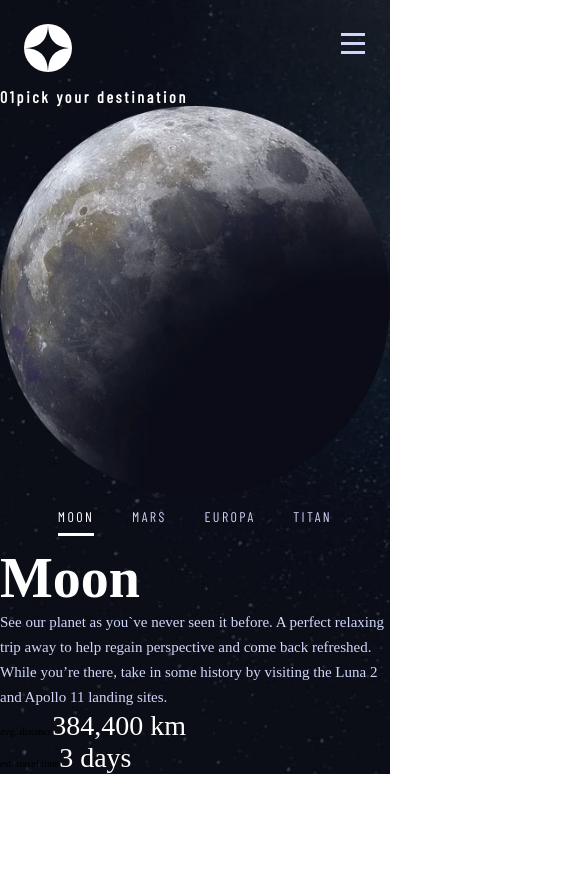
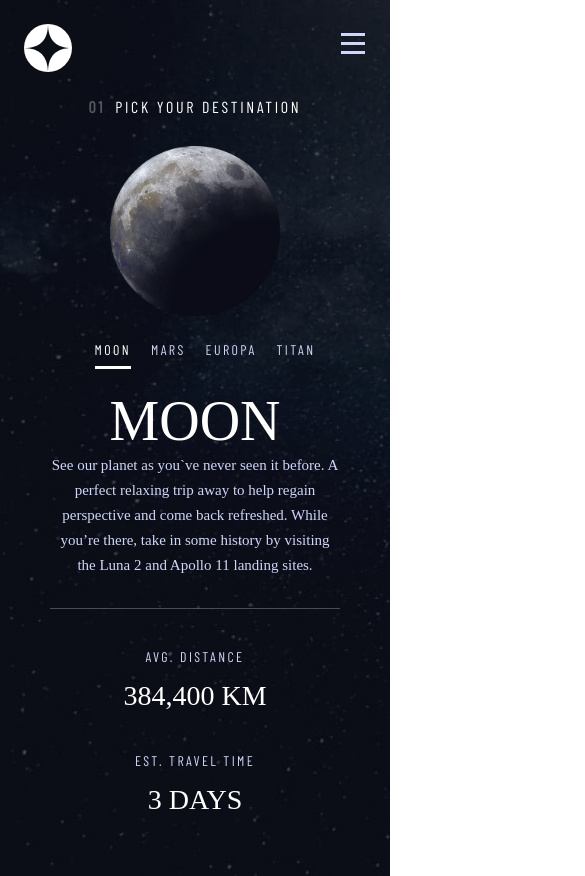
Before and after one commit to KamilKonopski/space-tourism-website-main, a React (Create React App) app: page /destination in a window 390 px wide. Shown: the top 876 px of the page, 585 px wide, since content can reach past the window. Before the commit the page ends 844 px from the top, so only its background shows below. Built offline with nearby package versions, Linux system fonts and the light colour scheme; a web font is replaced by a local one.

Commit message:
add styles for mobile

```diff
--- a/src/pages/Destination/Destination.module.css
+++ b/src/pages/Destination/Destination.module.css
@@ -2,13 +2,38 @@
     background-image: url(../../assets/destination/background-destination-mobile.jpg);
     background-repeat: no-repeat;
     background-size: cover;
+    min-height: 100vh;
+    overflow-x: hidden;
+    position: relative;
+    width: 100%;
+}
+
+.destination-page__content-container {
+    align-items: center;
+    display: flex;
+    flex-direction: column;
 }
 
 .destination-page__heading {
     color: var(--white-color);
     font-family: 'Barlow Condensed', sans-serif;
     font-size: 1.6rem;
+    font-weight: normal;
     letter-spacing: 0.27rem;
+    margin: 1rem 0 3rem 0;
+    text-transform: uppercase;
+}
+
+.destination-page__heading span {
+    font-weight: bold;
+    margin-right: 1rem;
+    opacity: 0.3;
+}
+
+.destination-page__image-container {
+    height: 17rem;
+    margin-bottom: 1.5rem;
+    width: 17rem;
 }
 
 .destination-page__image {
@@ -18,8 +43,7 @@
 .destination-page__btn-container {
     align-items: flex-start;
     display: flex;
-    justify-content: space-evenly;
-    margin: 10px 20px;
+    margin: 1rem 2rem 2rem;
 }
 
 .destination-page__btn {
@@ -30,6 +54,7 @@
     font-family: 'Barlow Condensed', sans-serif;
     font-size: 1.4rem;
     letter-spacing: 0.236rem;
+    margin-left: 2rem;
     padding-bottom: 8px;
     text-transform: uppercase;
 }
@@ -46,17 +71,53 @@
 .destination-page__name {
     color: var(--white-color);
     font-size: 5.6rem;
+    font-weight: normal;
+    text-transform: uppercase;
 }
 
 .destination-page__description {
     color: var(--light-color);
     font-size: 1.5rem;
     line-height: 2.5rem;
+    margin: 0 5rem 3rem;
+    text-align: center;
+}
+
+.destination-page__description::after {
+    background-color: var(--light-color);
+    content: "";
+    display: block;
+    height: 0.1px;
+    margin-top: 3rem;
+    opacity: 0.3;
+    width: 100%;
+}
+
+.destination-page__info-container {
+    display: flex;
+    flex-direction: column;
+    margin: 1rem 0;
+}
+
+.destination-page__info-container:last-child {
+    margin: 3rem 0 6rem;
+}
+
+.destination-page__info-text {
+    color: var(--light-color);
+    font-family: 'Barlow Condensed', sans-serif;
+    font-size: 1.4rem;
+    letter-spacing: 2.36px;
+    margin-bottom: 1.5rem;
+    text-align: center;
+    text-transform: uppercase;
 }
 
 .destination-page__info {
     color: var(--white-color);
     font-size: 2.8rem;
+    text-align: center;
+    text-transform: uppercase;
 }
 
 @media screen and (min-width: 800px) {
```
